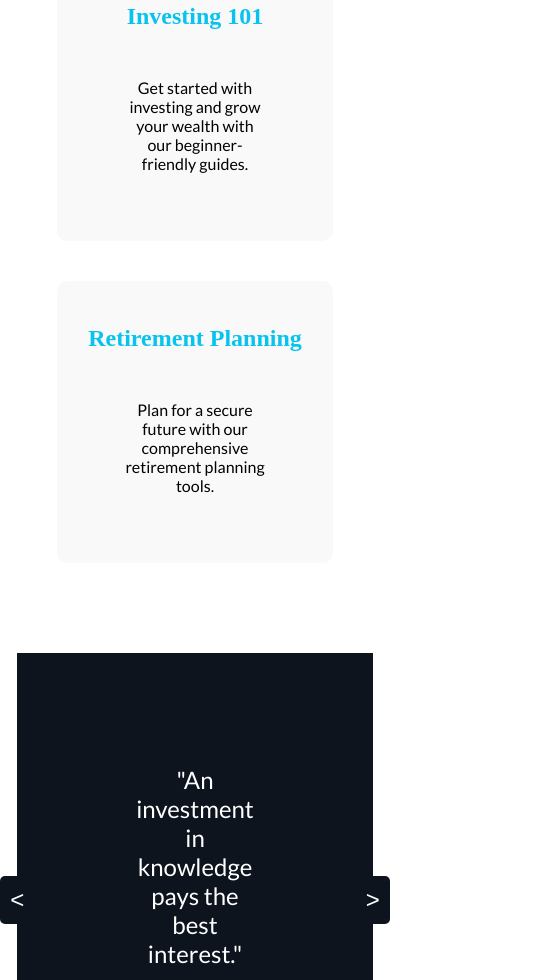
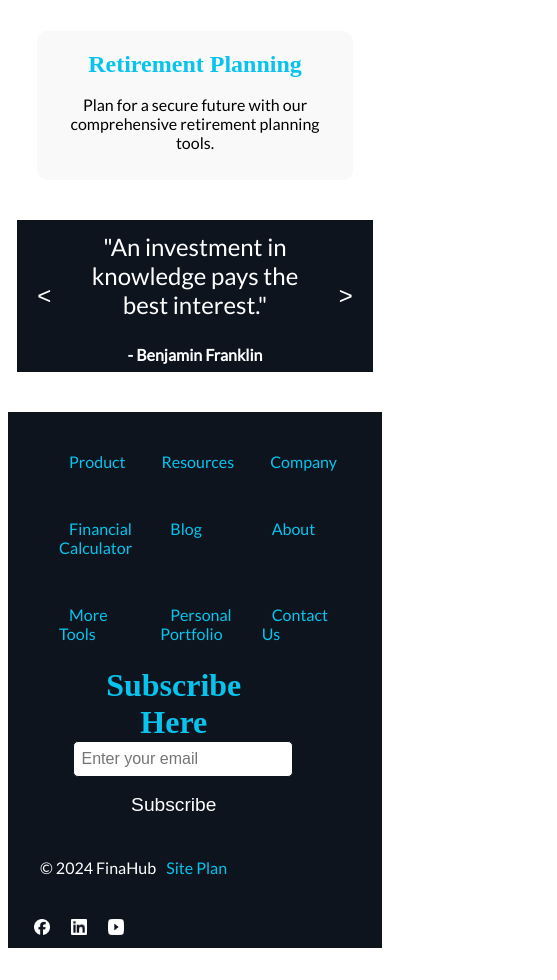
Before and after one commit to jarom-bradshaw/wdd-131-dynamic-web, a plain HTML site: page final-project/index.html in a window 390 px wide. Shown: the part 1020-2000 px from the top of the page, 557 px wide, since content can reach past the window. After the commit the page ends 1976 px from the top, so only its background shows below. Drawn offline with Linux system fonts and the light colour scheme; a web font is replaced by a local one.

Commit message:
Media query for mobile. Changed organization of some divs. Will paste over to other files

```diff
--- a/final-project/index.html
+++ b/final-project/index.html
@@ -11,7 +11,9 @@
 
 <body>
     <header>
+        <div class="header-img-container">
             <img src="images/fina-hub-logo-1.png" alt="Logo Image">
+        </div>
         <nav>
             <a href="retirement-calculator.html">Retirement Calculator</a>
             <a href="budgeting-tips.html">Budgeting Tips</a>
@@ -20,8 +22,9 @@
     </header>
     <main>
         <h1>Welcome to FinaHub</h1>
+        <p>Your go-to resource for financial planning and advice.</p>
         <img src="images/pennys.jpg" alt="pennys">
-        <p>Your go-to resource for financial planning and advice. Click below to learn more!</p>
+        <p>Click below to learn more!</p>
         <button class="cta-button"><a href="#">Learn More</a></button>
         </div>
         <div class="features">
@@ -76,6 +79,7 @@
     </main>
     <!-- Note for improvement. Have a thank you message pop up after that. -->
     <footer>
+        <div class="footer-top">
             <div class="footer-left">
                 <div class="footer-row">
                     <div class="footer-column"><a href="#">Product</a></div>
@@ -92,16 +96,32 @@
                     <div class="footer-column"><a href="../index.html">Personal Portfolio</a></div>
                     <div class="footer-column"><a href="#">Contact Us</a></div>
                 </div>
-            <div class="footer-row">
+                <!-- <div class="footer-row">
                 <div class="footer-left">© 2024 FinaHub<a href="site-plan.html">Site Plan</a></div>
+            </div> -->
             </div>
-        </div>
-        <div class="footer-right subscribe-column">
+            <div class="footer-right">
+                <div class="subscribe-column">
                     <h3>Subscribe Here</h3>
                     <form id="subscribe-form">
                         <input type="email" id="email" name="email" placeholder="Enter your email" required>
                         <button type="submit">Subscribe</button>
                     </form>
+                </div>
+                <!-- <div class="footer-right">
+                <div class="social-links">
+                    <a href="#"><img src="images/facebook-logo-white.png" alt="facebook-img"></a>
+                    <a href="https://www.linkedin.com/in/jarom-bradshaw/"><img src="images/ln-white-img.png"
+                            alt="linkedIn-img"></a>
+                    <a href="#"><img src="images/yt-icon-white-img.png" alt="youtube-img"></a>
+                </div>
+            </div> -->
+            </div>
+        </div>
+        <div class="footer-bottom">
+            <div class="footer-row">
+                <div class="footer-left">© 2024 FinaHub<a href="site-plan.html">Site Plan</a></div>
+            </div>
             <div class="footer-right">
                 <div class="social-links">
                     <a href="#"><img src="images/facebook-logo-white.png" alt="facebook-img"></a>
--- a/final-project/styles/style.css
+++ b/final-project/styles/style.css
@@ -34,6 +34,7 @@ body {
 }
 
 header {
+    max-width: 100%;
     display: flex;
     align-items: center;
     justify-content: space-between;
@@ -92,6 +93,7 @@ h5,
 h6 {
     font-family: var(--heading-font);
     color: var(--headline-color-on-white);
+    font-size: 2em;
 }
 
 
@@ -115,6 +117,7 @@ hr {
     align-content: center;
     padding: 1em;
     margin: 0 auto;
+    box-sizing: border-box;
 
 }
 
@@ -133,6 +136,7 @@ p {
     padding: 1em;
     margin: 2em;
     text-align: center;
+    font-size: 1em;
 }
 
 .quote-section {
@@ -202,12 +206,18 @@ p {
     background-color: darken(var(--secondary-color), 10%);
 }
 
-footer {
+.footer-top {
     display: flex;
     justify-content: space-between;
     padding: 1em;
     background-color: var(--secondary-color);
     color: var(--paragraph-color-on-color);
+}
+
+.footer-bottom {
+    display: flex;
+    flex-direction: row;
+    background-color: var(--secondary-color);
 }
 
 .footer-row {
@@ -230,12 +240,14 @@ footer {
     display: flex;
     flex-direction: column;
     align-items: flex-start;
+    margin-right: 1.25em;
 }
 
 .subscribe-column {
     display: flex;
     flex-direction: column;
     align-items: flex-start;
+    max-width: 90%;
 }
 
 #subscribe-form {
@@ -391,7 +403,8 @@ button:hover {
     margin-top: 20px;
 }
 
-/*  */
+/* laptop, tablet, phone */
+/* Future note: make sure to design from smallest to biggest */
 
 @media (min-width: 768px) {
     .content-container {
@@ -418,7 +431,125 @@ img.content-image {
 }
 
 @media (min-width: 768px) {
+    .content-container {
+        max-width: 90%;
+    }
     img.content-image {
         width: 50%;
     }
 }
+
+@media (max-width: 768px) {
+    .content-container {
+        max-width: 100%;
+        margin: 0px;
+    }
+
+    img {
+        max-width: 100%;
+        min-width: 95%;
+    }
+
+    header {
+        /* display: flex; */
+        display: block;
+        padding: 10px;
+    }
+
+    header img {
+        max-width: 40px;
+        min-width: 40px;
+        box-shadow: 0 0 8px 8px white inset; /* does not seem to be working */
+        /* background-blend-mode: lighten;
+        filter: blur(px); */
+    }
+
+    .header-img-container {
+        background-color: white;
+        min-width: 100%;
+    }
+
+    header nav a {
+        padding: .75em;
+    }
+
+    h1, h2, h3, h4, h5, h6 {
+        margin: 0px;
+        padding: 0px;
+    }
+
+    p {
+        margin: .1em;
+        padding: .4em;
+    }
+
+    /* h1 + p {
+            margin-bottom: px;
+
+        } */
+
+    nav, nav img {
+        display: flex;
+        align-items: center;
+        flex-wrap: wrap;
+    }
+
+    .features {
+        padding: 0px;
+    }
+
+    .footer-top {
+        min-width: 80%;
+        display: flex;
+        flex-direction: column;
+        align-items: center;
+        align-self: center;
+        align-content: center;
+        flex-wrap: wrap;
+    }
+
+    .footer-column {
+        padding: .5em;
+    }
+
+    .footer-left {
+        padding-left: 0px;
+        padding-right: 0px;
+        margin-left: 2em;
+        margin-right: 1em;
+    }
+
+    .footer-bottom {
+        display: flex;
+        flex-direction: row;
+        flex-wrap: wrap;
+        color: white;
+    }
+
+    .social-links {
+        margin-top: 1em;
+        display: flex;
+        /* flex-wrap: ; */
+    }
+
+    .social-links img {
+        /* margin-left: ; */
+        max-width: 1px;
+    }
+
+    .quote-section {
+        min-width: 100%;
+        max-width: 100%;
+    }
+
+    .quote-container {
+        padding: 0%;
+        border-radius: 0%;
+        min-width: 100%;
+        max-width: 100%;
+    }
+
+    .quote-content {
+        padding: 0%;
+    }
+}
```
Lines whose indentation alone changed are shown as unchanged.
